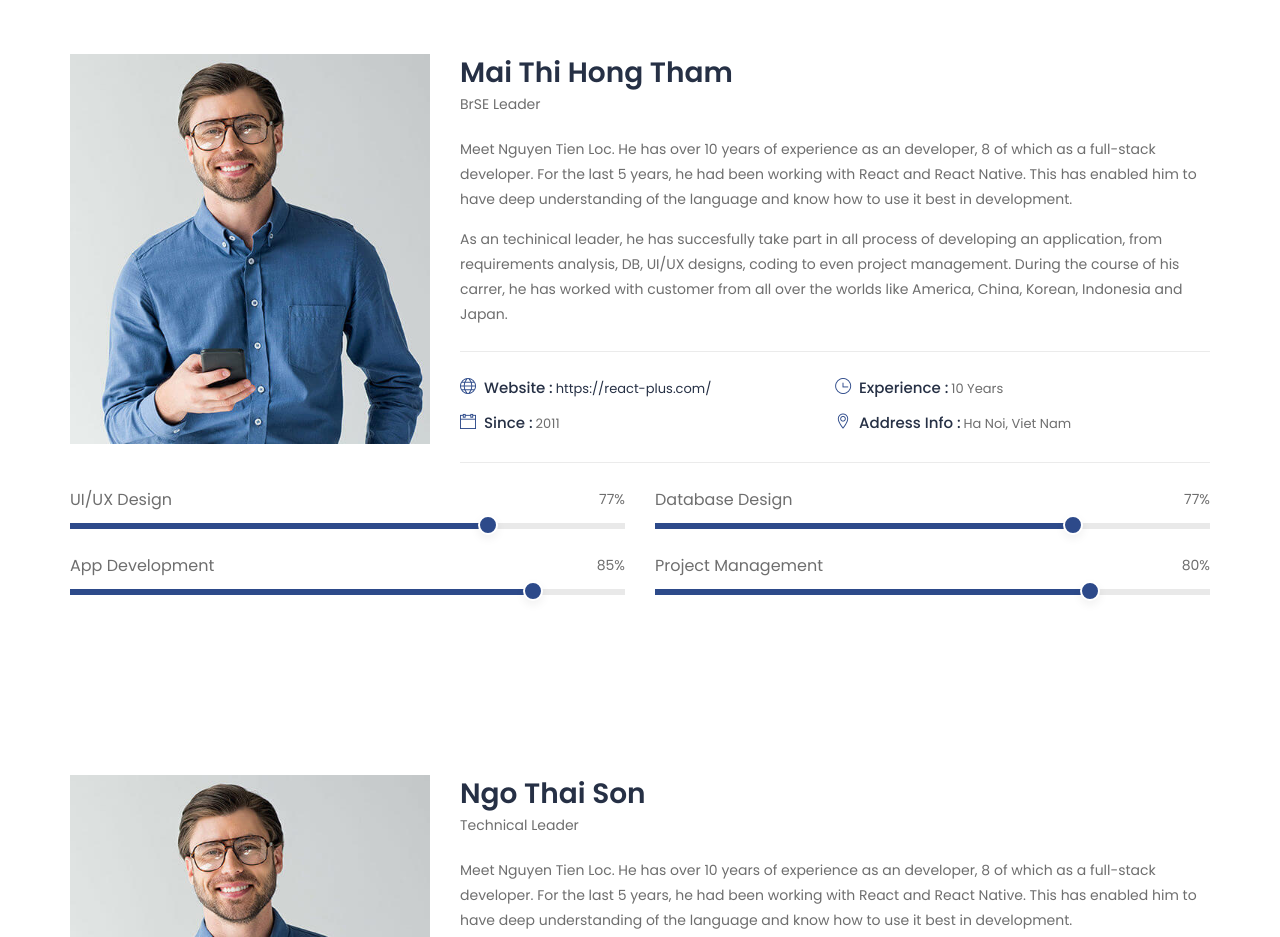
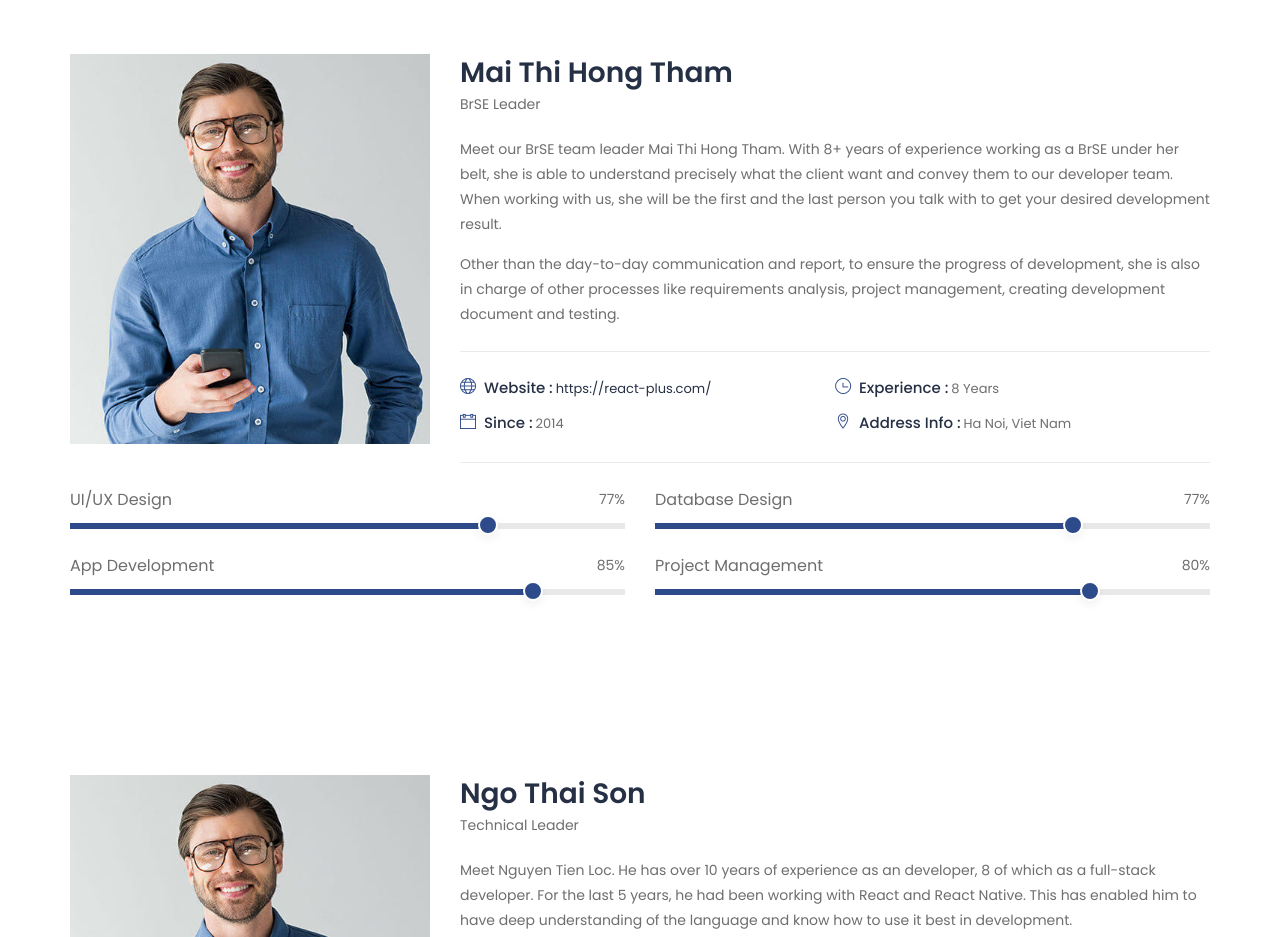
Before and after one commit to lamnt2708/react_home, a React (Create React App) app: page /team_detail in a window 1280 px wide. Shown: the part 2700-3637 px from the top of the page. Built offline with nearby package versions, Linux system fonts and the light colour scheme; a web font is replaced by a local one.

Commit message:
Add team detail

```diff
--- a/src/components/layout/menu.js
+++ b/src/components/layout/menu.js
@@ -15,6 +15,7 @@ export class Menu extends Component {
                             <li><a href={process.env.PUBLIC_URL + '/company_info'}>Company's Info</a></li>
                             <li><a href={process.env.PUBLIC_URL + '/greetings'}>CEO Greetings</a></li>
                             <li><a href={process.env.PUBLIC_URL + '/visions'}>Visions</a></li>
+                            <li><a href={process.env.PUBLIC_URL + '/Team_detail'}>Our Team</a></li>
                         </ul>
                     </li>
                     <li className="menu-hasdropdown"><a>Services</a>
--- a/src/components/pages/Team_detail.js
+++ b/src/components/pages/Team_detail.js
@@ -436,8 +436,8 @@ export class Team_detail extends Component {
                             <div className="ttm-team-member-single-list">
                             <h2 className="ttm-team-member-single-title">Mai Thi Hong Tham</h2>
                             <span className="ttm-team-member-single-position">BrSE Leader</span>
-                            <p>Meet Nguyen Tien Loc. He has over 10 years of experience as an developer, 8 of which as a full-stack developer. For the last 5 years, he had been working with React and React Native. This has enabled him to have deep understanding of the language and know how to use it best in development. </p>
-                            <p>As an techinical leader, he has succesfully take part in all process of developing an application, from requirements analysis, DB, UI/UX designs, coding to even project management. During the course of his carrer, he has worked with customer from all over the worlds like America, China, Korean, Indonesia and Japan.</p>
+                            <p>Meet our BrSE team leader Mai Thi Hong Tham. With 8+ years of experience working as a BrSE under her belt, she is able to understand precisely what the client want and convey them to our developer team. When working with us, she will be the first and the last person you talk with to get your desired development result.</p>
+                            <p>Other than the day-to-day communication and report, to ensure the progress of development, she is also in charge of other processes like requirements analysis, project management, creating development document and testing. </p>
                             {/* separator */}
                             <div className="separator">
                                 <div className="sep-line mt-4 mb-4" />
@@ -460,11 +460,11 @@ export class Team_detail extends Component {
                                     </li>
                                     <li>
                                     <div className="ttm-team-list-title"><i className="ti ti-time" /> Experience :</div>
-                                    <div className="ttm-team-list-value">10 Years</div>
+                                    <div className="ttm-team-list-value">8 Years</div>
                                     </li>
                                     <li>
                                     <div className="ttm-team-list-title"><i className="ti ti-calendar" /> Since :</div>
-                                    <div className="ttm-team-list-value">2011</div>
+                                    <div className="ttm-team-list-value">2014</div>
                                     </li>
                                     <li>
                                     <div className="ttm-team-list-title"><i className="ti ti-location-pin" /> Address Info :</div>
```
